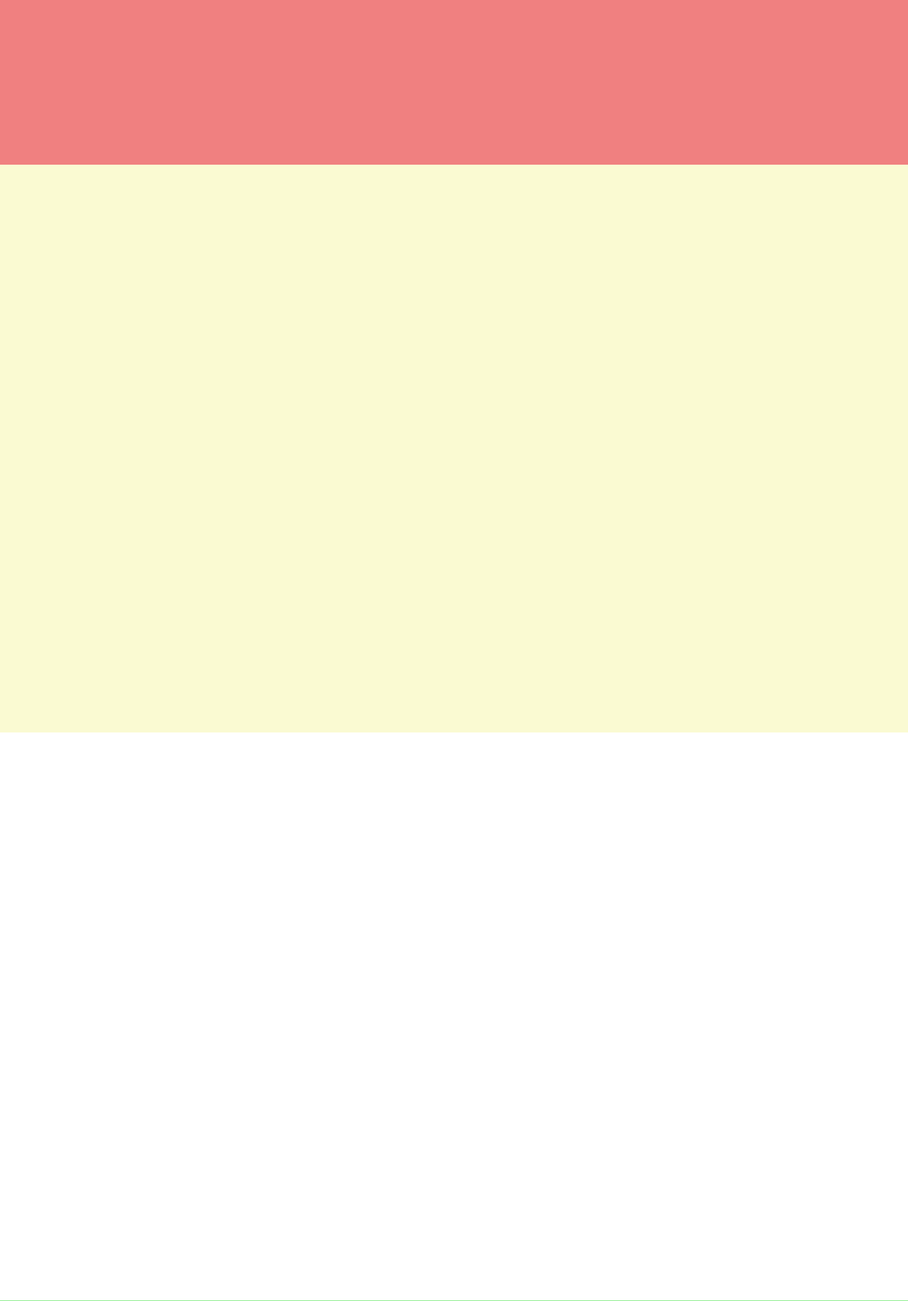
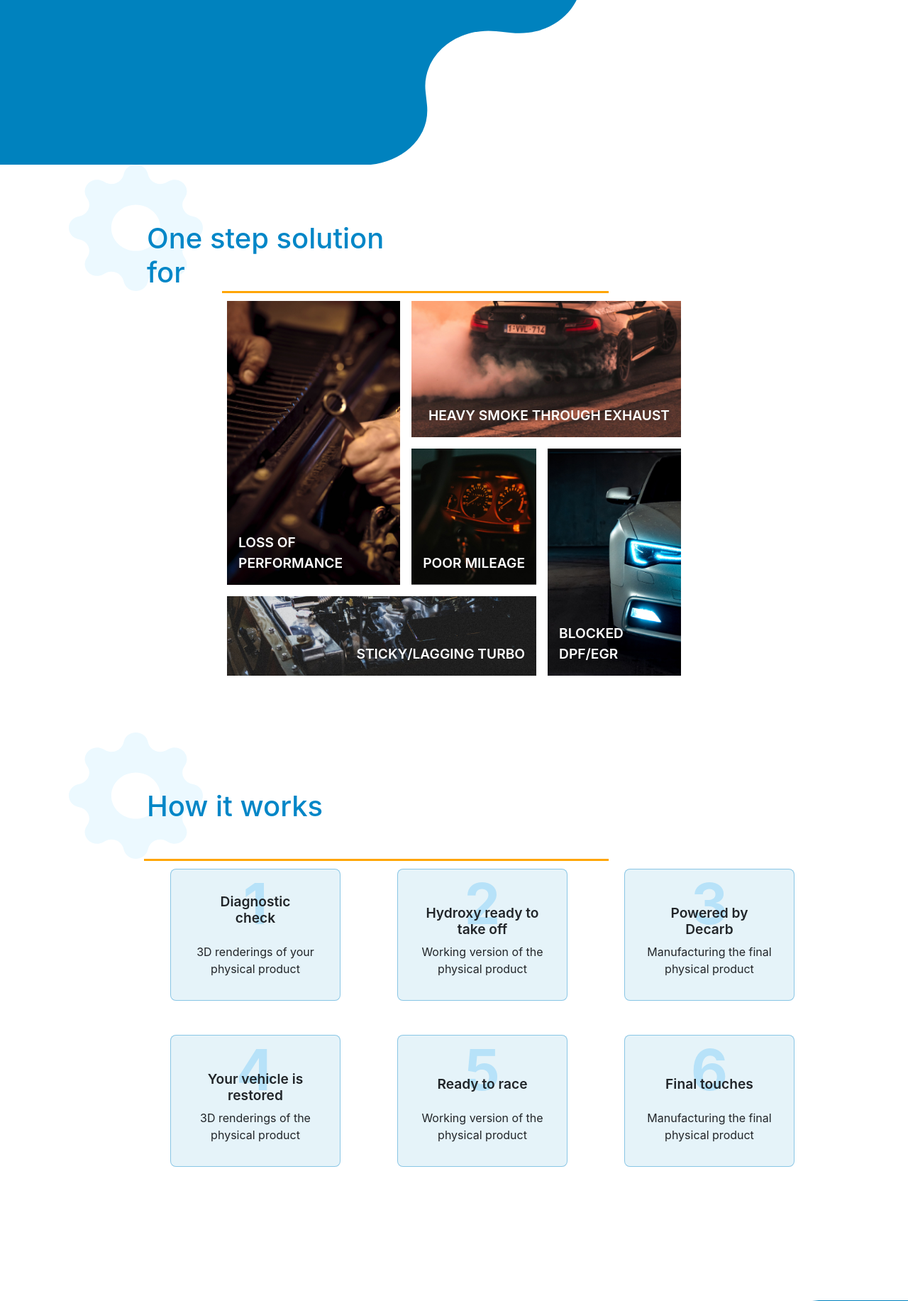
Before and after one commit to shrey1509/decarb, a PHP site: page / in a window 1280 px wide. Shown: the part 1480-3313 px from the top of the page at 71% size. Run offline with PHP 8.4, Linux system fonts and the light colour scheme; data comes from the database, SQL or seed files in the repository.

Commit message:
did page 3 and 4

```diff
--- a/pages/about.php
+++ b/pages/about.php
@@ -1,3 +1,16 @@
 <div class="about" id="about">
+	<div class="row why-head">
+		<div class="gear">
+			<img src="images/dark-gear.svg" alt="gear">
+		</div>
+		<div class="col-md-4 about-title">
+			<h1>Who are we?</h1>
+		</div>
+		<div class="offset-md-2 col-md-4 line">
+		</div>
+	</div>
+	<div class="row about-content">
+
+	</div>
 
 </div>
--- a/pages/enquiry.php
+++ b/pages/enquiry.php
@@ -1,3 +1,12 @@
 <div class="enquiry" id="enquiry">
-
+	<div class="row why-head">
+		<div class="gear">
+			<img src="images/dark-gear.svg" alt="gear">
+		</div>
+		<div class="offset-md-4 col-md-3 about-title">
+			<h1>Contact us</h1>
+		</div>
+		<div class="offset-md-5 col-md-3 line">
+		</div>
+	</div>
 </div>
--- a/pages/how.php
+++ b/pages/how.php
@@ -1,3 +1,45 @@
 <div class="how" id="how">
+	<div class="row why-head">
+		<div class="gear">
+			<img src="images/light-gear.svg" alt="gear">
+		</div>
+		<div class="col-md-4 why-title">
+			<h1>How it works</h1>
+		</div>
+		<div class="offset-md-2 col-md-6 line">
+		</div>
+	</div>
+	<div class="row how-content">
+		<div class="offset-md-1 col-md-3 how-card card-1">
+			<h1>1</h1>
+			<h4>Diagnostic check</h4>
+			<p>3D renderings of your physical product</p>
+		</div>
+		<div class="offset-md-1 col-md-3 how-card card-2">
+			<h1>2</h1>
+			<h4>Hydroxy ready to take off</h4>
+			<p>Working version of the physical product </p>
+		</div>
+		<div class="offset-md-1 col-md-3 how-card card-3">
+			<h1>3</h1>
+			<h4>Powered by Decarb</h4>
+			<p>Manufacturing the final physical product</p>
+		</div>
+		<div class="offset-md-1 col-md-3 how-card card-4">
+			<h1>4</h1>
+			<h4>Your vehicle is restored</h4>
+			<p>3D renderings of the physical product</p>
+		</div>
+		<div class="offset-md-1 col-md-3 how-card card-5">
+			<h1>5</h1>
+			<h4>Ready to race</h4>
+			<p>Working version of the physical product</p>
+		</div>
+		<div class="offset-md-1 col-md-3 how-card card-6">
+			<h1>6</h1>
+			<h4>Final touches</h4>
+			<p>Manufacturing the final physical product</p>
+		</div>
+	</div>
 
 </div>
--- a/pages/why.php
+++ b/pages/why.php
@@ -1,3 +1,30 @@
 <div class="why" id="why">
+	<div class="row why-head">
+		<div class="gear">
+			<img src="images/light-gear.svg" alt="gear">
+		</div>
+		<div class="col-md-4 why-title">
+			<h1>One step solution for</h1>
+		</div>
+		<div class="offset-md-3 col-md-5 line">
+		</div>
+	</div>
+	<div class="row why-content">
+		<div class="why-loss">
+			<p class="image-title">LOSS OF PERFORMANCE</p>
+		</div>
+		<div class="why-smoke">
+			<p class="image-title">HEAVY SMOKE THROUGH EXHAUST</p>
+		</div>
+		<div class="why-poor">
+			<p class="image-title">POOR MILEAGE</p>
+		</div>
+		<div class="why-laggy">
+			<p class="image-title">STICKY/LAGGING TURBO</p>
+		</div>
+		<div class="why-blocked">
+			<p class="image-title">BLOCKED DPF/EGR</p>
+		</div>
+	</div>
 
 </div>
--- a/styles/about.css
+++ b/styles/about.css
@@ -3,5 +3,16 @@ html {
  }
 .about{
 	height: 100vh;
-	background-color: lightcoral;
+	background-image: url("../images/left-geartangle.svg");
+	background-repeat: no-repeat;
+	background-position: 170% 0%;
+	background-size: cover;
 }
+
+.about-title{
+	position: absolute;
+	left: 12rem;
+	margin-top: 5rem;
+	color: white;
+	font-weight: bold;
+}
--- a/styles/enquiry.css
+++ b/styles/enquiry.css
@@ -1,4 +1,7 @@
 .enquiry{
 	height: 100vh;
-	background-color: lightgreen;
+	background-image: url("../images/right-geartangle.svg");
+	background-repeat: no-repeat;
+	background-position: -85% 0%;
+	background-size: cover;
 }
--- a/styles/how.css
+++ b/styles/how.css
@@ -1,3 +1,50 @@
 .how{
 	height: 100vh;
 }
+
+.how-content{
+	justify-content: center;
+	margin-left: 10rem;
+	margin-right: 10rem;
+	margin-top: 2rem;
+}
+
+.how-card{
+	background-color: #0086C71A;
+	border: 1px solid #0086C766;
+	border-radius: 0.5rem;
+	display: flex;
+	flex-direction: column;
+	margin-bottom: 3rem;
+	align-items: center;
+	justify-content: flex-end;
+}
+
+.how-card>h1{
+	font-weight: 700;
+	font-size: 5rem;
+	z-index: -1;
+	color: #CCEDFF;
+	position: relative;
+	justify-self: center;
+	align-self: center;
+}
+
+.how-card>h4{
+	position: absolute;
+	font-weight: 600;
+	margin-bottom: 6.5rem;
+	font-size: 1.2rem;
+	word-wrap: break-word;
+	width: 10rem;
+	text-align: center;
+}
+
+.card-2>h4,.card-3>h4,.card-4>h4{
+	margin-bottom: 5.5rem;
+}
+
+.how-card>p{
+	text-align: center;
+	margin-bottom: 2rem;
+}
--- a/styles/why.css
+++ b/styles/why.css
@@ -1,4 +1,103 @@
 .why{
 	height: 100vh;
-	background-color: lightgoldenrodyellow;
 }
+
+.why-head{
+	height: 10rem;
+}
+
+.gear{
+	position: relative;
+	margin-left: 7rem;
+}
+
+.why-title{
+	position: absolute;
+	left: 12rem;
+	margin-top: 5rem;
+	color: var(--primary);
+	font-weight: bold;
+}
+
+.line{
+	border-bottom: 0.2rem solid orange ;
+	margin-right: 10rem ;
+	margin-bottom: 3.2rem;
+
+}
+
+.why-content{
+	display: grid;
+	grid-column-gap: 1rem;
+	grid-row-gap: 1rem;
+	grid-template-areas:
+	"loss smoke smoke"
+	"loss poor blocked"
+	"laggy laggy blocked";
+	margin-left: 20rem;
+	margin-right: 20rem;
+	margin-top: 2rem;
+
+}
+
+.why-loss{
+	grid-area: loss;
+	background-image: url("../images/loss-performance.jpg");
+	background-repeat: no-repeat;
+	background-position: center;
+	background-size: cover;
+	height: 25rem;
+	display: flex;
+	align-items: flex-end;
+	justify-content: center;
+}
+.why-smoke{
+	grid-area: smoke;
+	background-image: url("../images/heavy-smoke.jpg");
+	background-repeat: no-repeat;
+	background-position: center;
+	background-size: cover;
+	display: flex;
+	align-items: flex-end;
+	justify-content: flex-end;
+}
+.why-poor{
+	grid-area: poor;
+	background-image: url("../images/poor-mileage.jpg");
+	background-repeat: no-repeat;
+	background-position: center;
+	background-size: cover;
+	display: flex;
+	align-items: flex-end;
+	justify-content: center;
+}
+.why-laggy{
+	grid-area: laggy;
+	background-image: url("../images/lagging-turbo.jpg");
+	background-repeat: no-repeat;
+	background-position: center;
+	background-size: cover;
+	height: 7rem;
+	display: flex;
+	align-items: flex-end;
+	justify-content: flex-end;
+}
+.why-blocked{
+	grid-area: blocked;
+	background-image: url("../images/blocked-dpf.jpg");
+	background-repeat: no-repeat;
+	background-position: center;
+	background-size: cover;
+	display: flex;
+	align-items: flex-end;
+	justify-content: flex-start;
+}
+
+.image-title{
+	color: white;
+	font-weight: 600;
+	font-size: 1.2rem;
+	padding-left: 1rem;
+	padding-right: 1rem;
+
+}
```
Also changed, not shown: images/blocked-dpf.jpg (added), images/dark-gear.svg (added), images/heavy-smoke.jpg (added), images/lagging-turbo.jpg (added), images/left-geartangle.svg (added), images/light-gear.svg (added), images/loss-performance.jpg (added), images/orange-line.svg (added), images/poor-mileage.jpg (added), images/right-geartangle.svg (added).
